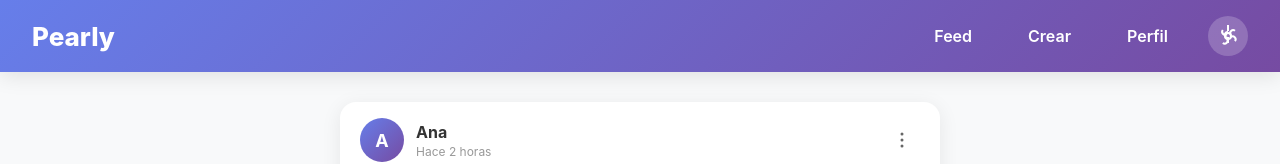
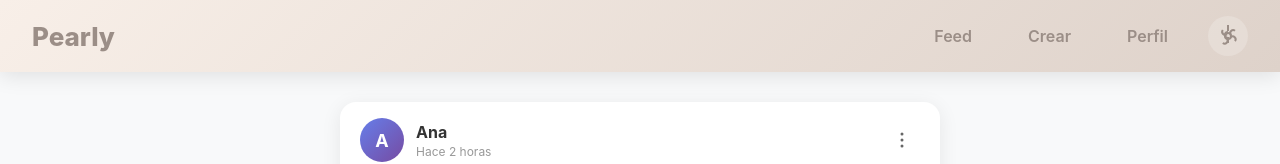
Before and after one commit to AncutaIorga/PearlyApp, an Angular app: page /feed in a window 1280 px wide. Shown: the top 164 px of the page. Built offline with nearby package versions, Linux system fonts and the light colour scheme.

Commit message:
v2.2.1 cambio colores header

```diff
--- a/src/app/shared/navbar/navbar.css
+++ b/src/app/shared/navbar/navbar.css
@@ -1,5 +1,5 @@
 .navbar {
-  background: linear-gradient(135deg, #667eea 0%, #764ba2 100%);
+  background: linear-gradient(135deg, #F8EFE8 0%, #DED2CA 100%);
   padding: 16px 32px;
   display: flex;
   justify-content: space-between;
@@ -13,14 +13,14 @@
 .logo {
   font-size: 26px;
   font-weight: 800;
-  color: white;
+  color: #9b8e87;
   text-decoration: none;
   transition: all 0.3s ease;
 }
 
 .logo:hover {
   transform: scale(1.05);
-  text-shadow: 0 0 20px rgba(255, 255, 255, 0.5);
+  text-shadow: 0 0 20px rgb(231, 210, 210)
 }
 
 .nav-links {
@@ -31,7 +31,7 @@
 }
 
 .nav-links a {
-  color: white;
+  color: #9b8e87;
   text-decoration: none;
   font-weight: 600;
   font-size: 16px;
@@ -48,7 +48,7 @@
 .settings-btn {
   background: rgba(255, 255, 255, 0.2);
   border: none;
-  color: white;
+  color: #9b8e87;
   padding: 8px;
   border-radius: 50%;
   cursor: pointer;
@@ -67,12 +67,12 @@
   position: absolute;
   right: 0;
   top: calc(100% + 12px);
-  background: white;
+  background: #F8EFE8;
   border-radius: 12px;
   box-shadow: 0 4px 20px rgba(0, 0, 0, 0.15);
   min-width: 220px;
   overflow: hidden;
-  border: 1px solid #e0e0e0;
+  border: 1px solid #F8EFE8;
   animation: slideDown 0.2s ease;
 }
 
```
